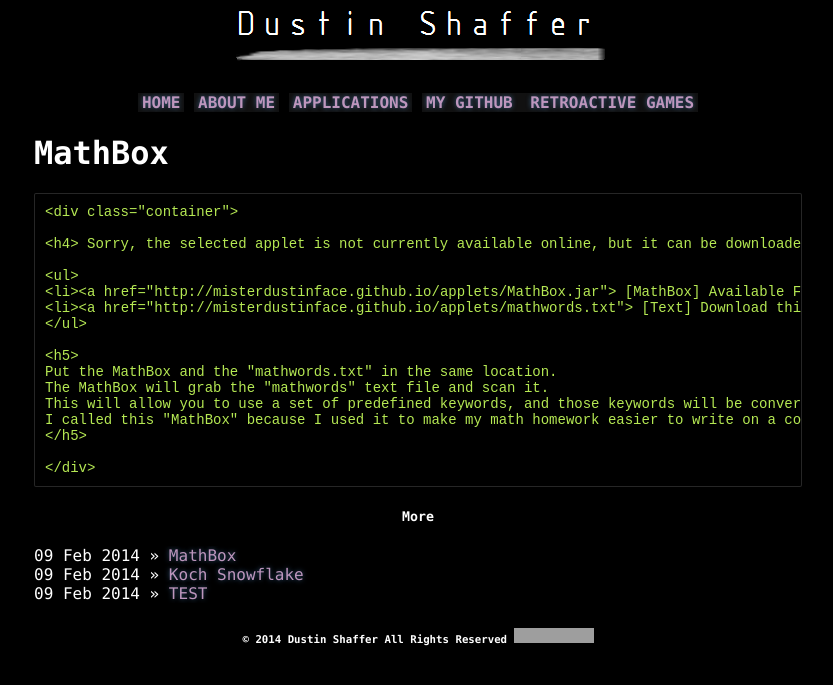
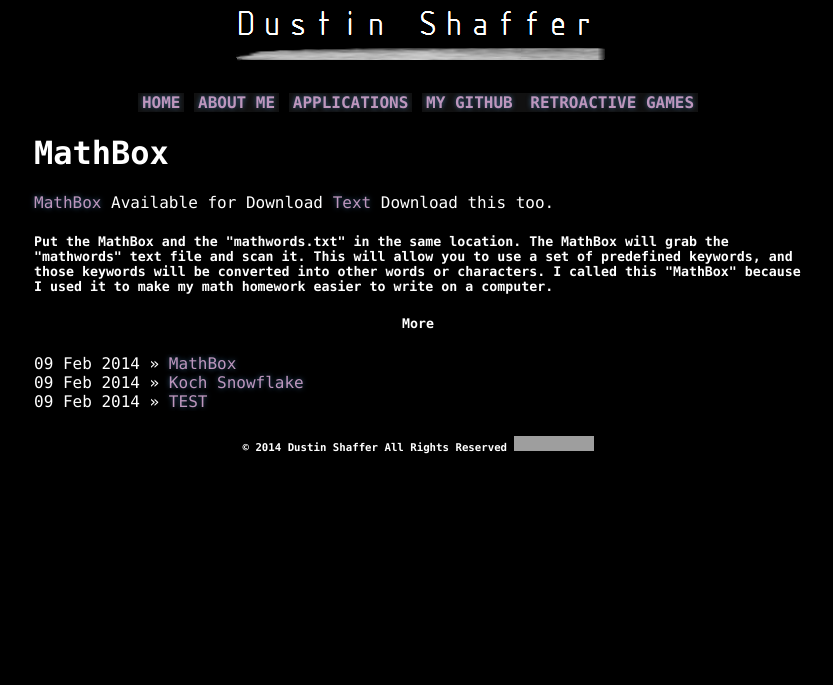
Before and after one commit to misterdustinface/misterdustinface.github.io, a Jekyll site: the page built from _posts/2014-2-09-mathbox.md, in a window 1280 px wide. Shown: the top 685 px of the page, without its empty margins (222-1055 px from the left). Built offline with Jekyll 4.4.1, drawn with Linux system fonts in a browser that asks for light colours; nearby versions of some CDN libraries; a style sheet for code colours, icons or effects is not loaded; grey boxes are pictures that could not be loaded.

Commit message:
Update 2014-2-09-mathbox.md

````diff
--- a/_posts/2014-2-09-mathbox.md
+++ b/_posts/2014-2-09-mathbox.md
@@ -6,15 +6,8 @@ title:  MathBox
 {{ page.title }}
 ================
 
-```html
-<div class="container">
-
-<h4> Sorry, the selected applet is not currently available online, but it can be downloaded.</h4>
-
-<ul>
-<li><a href="http://misterdustinface.github.io/applets/MathBox.jar"> [MathBox] Available For Download </a></li>
-<li><a href="http://misterdustinface.github.io/applets/mathwords.txt"> [Text] Download this too. </a></li>
-</ul>
+[MathBox][] Available for Download
+[Text][] Download this too.
 
 <h5>
 Put the MathBox and the "mathwords.txt" in the same location.
@@ -23,5 +16,5 @@ This will allow you to use a set of predefined keywords, and those keywords will
 I called this "MathBox" because I used it to make my math homework easier to write on a computer.
 </h5>
 
-</div>
-```
+[MathBox]: http://misterdustinface.github.io/applets/MathBox.jar
+[Text]: https://raw.github.com/misterdustinface/MathBox/master/src/mathwords.txt
````
